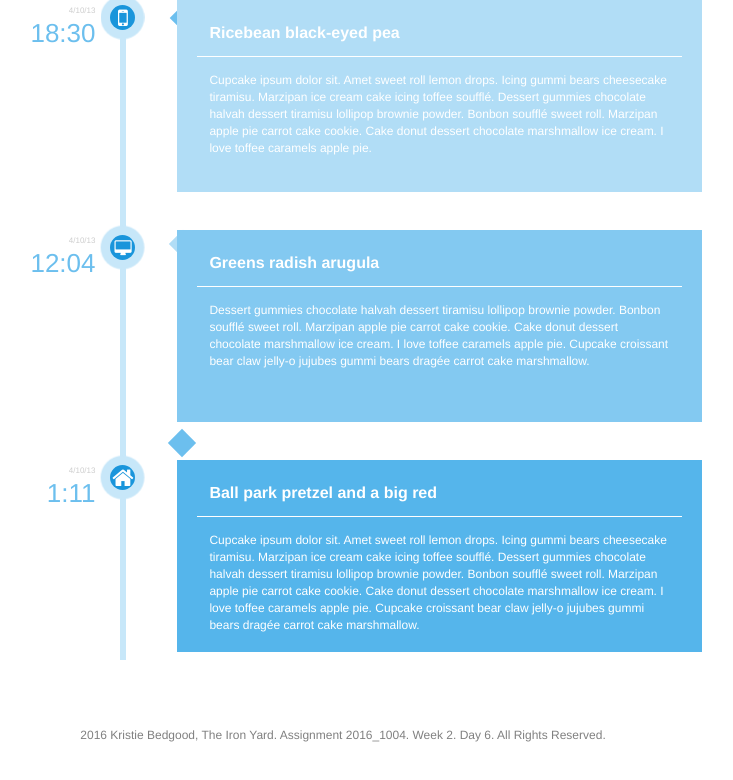
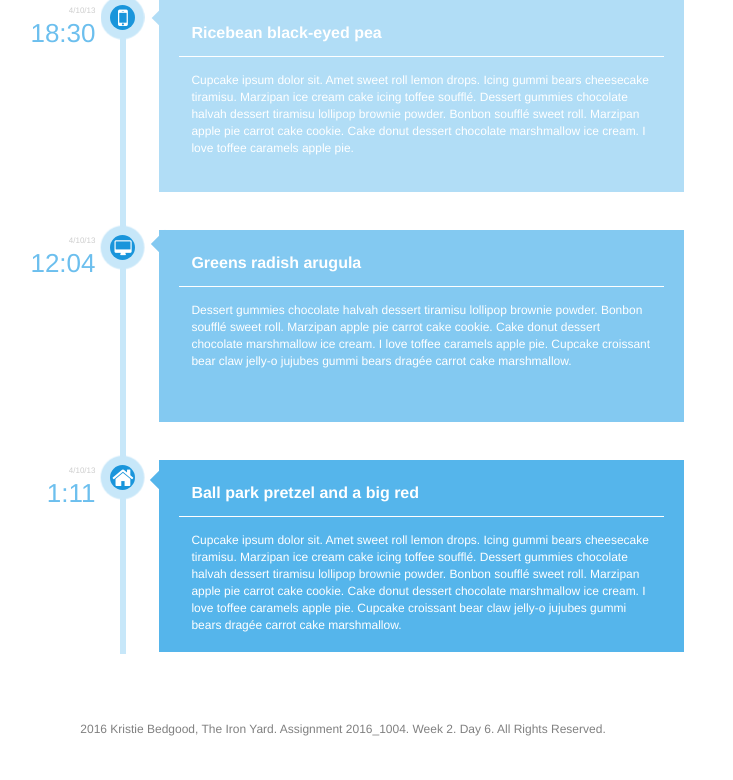
Before and after one commit to KBedgood/2016_1004_week2_day6_kb_html_layouts_timeline, a website: page index.html in a window 1280 px wide. Shown: the whole page, without its empty margins (297-1030 px from the left). Drawn offline with Linux system fonts and the light colour scheme.

Commit message:
polished up a touch more

```diff
--- a/main.scss
+++ b/main.scss
@@ -104,7 +104,7 @@ i {
     top: -2px;
     width: 40px;
     height: 40px;
-    background-color: $themeColor;
+            background-color: lighten(#6CBFEE, 15);
     transform: rotate(45deg);
     margin-left: -19px;
     z-index: -3;
@@ -115,7 +115,7 @@ i {
     top: 234px;
     width: 20px;
     height: 20px;
-    background-color: lighten($themeColor, 15);
+            background-color: lighten(#6CBFEE, 5);
 
     transform: rotate(45deg);
     margin-left: -24px;
@@ -127,10 +127,14 @@ i {
     top: 470px;
     width: 20px;
     height: 20px;
-    background-color: $themeColor;
+            background-color: darken(#6CBFEE, 5);
     transform: rotate(45deg);
     margin-left: -25px;
     z-index: -3;
+}
+
+.content, .content2, .content3 {
+margin-left: -18px;
 }
 
 .content2,
@@ -161,7 +165,7 @@ i {
 }
 
 .rectangle3 {
-    height: 200px;
+    height: 194px;
 }
 
 .blog {
```
Also changed, not shown: index.html (+0 -1 lines), css/main.css.
